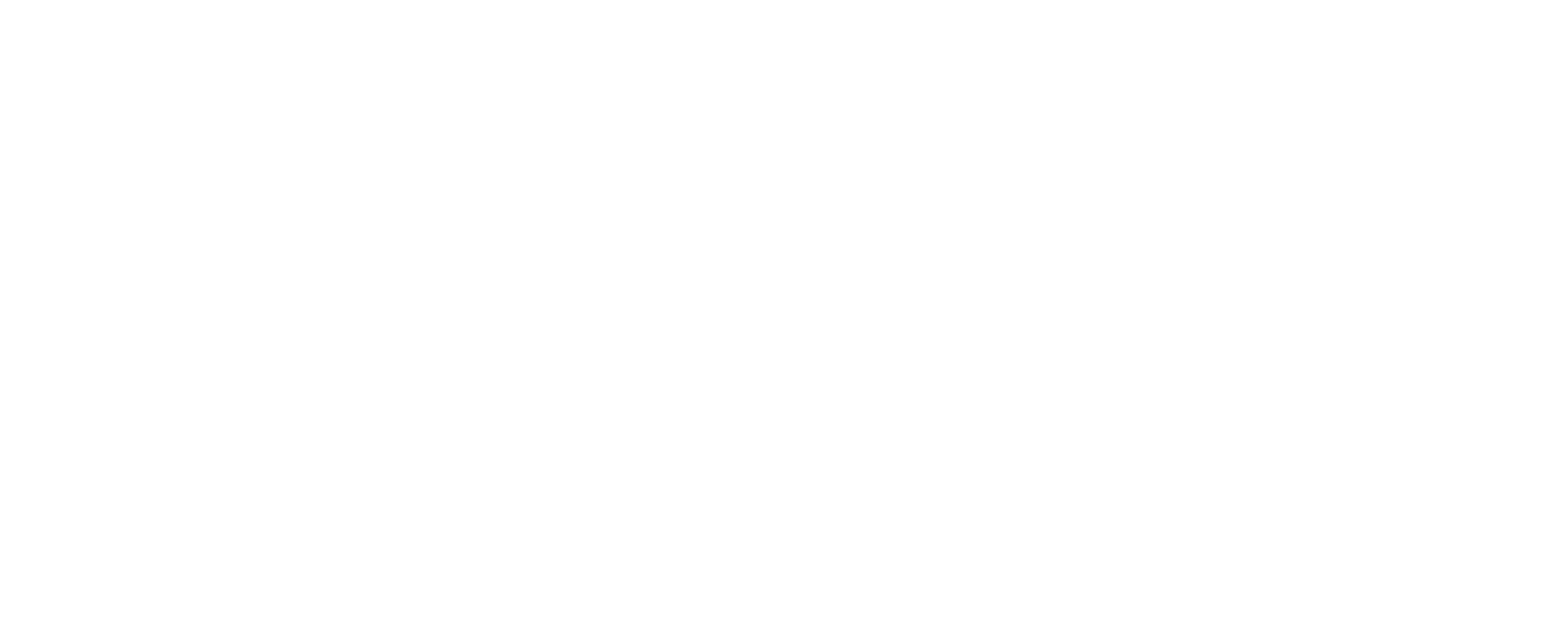
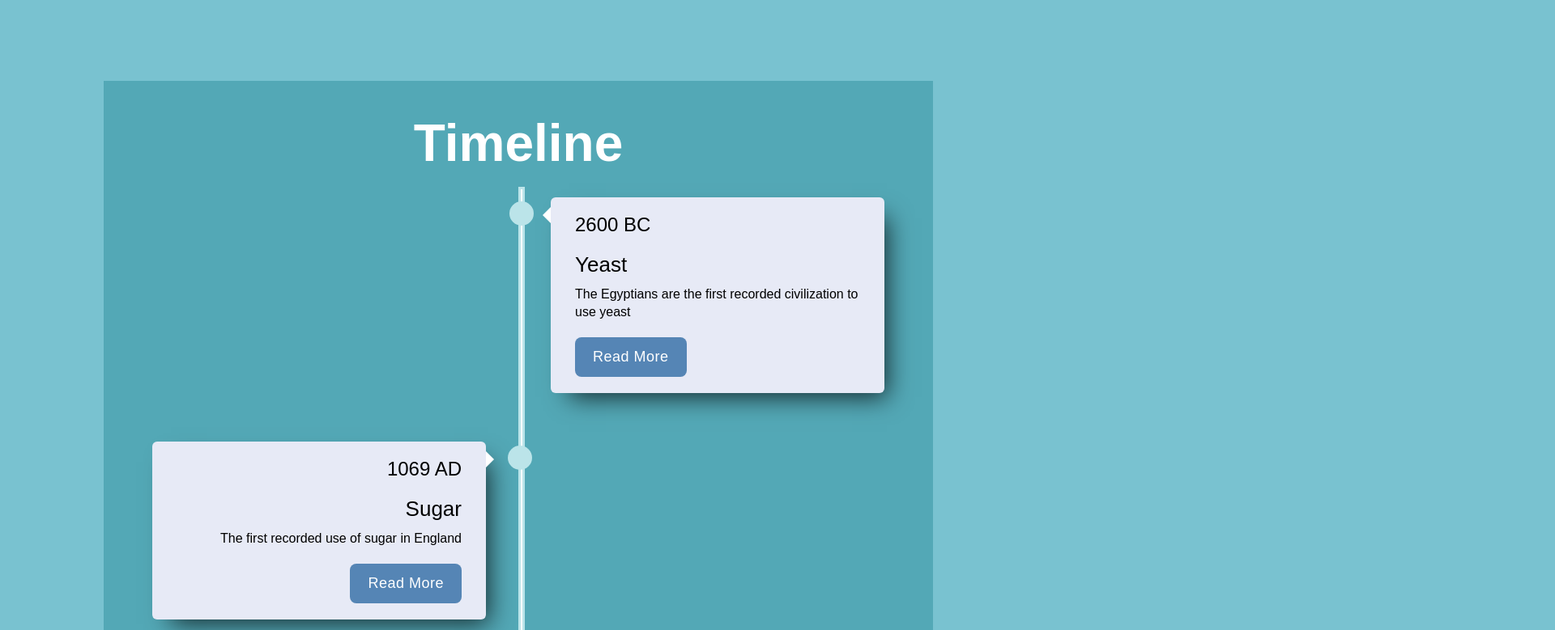
Before and after one commit to black-codher-bootcamp-2022-daly/unit-03-javascript-assessment-daly-group-a, a website with bundled scripts: page index.html in a window 1280 px wide. Shown: the top 779 px of the page at 81% size, 1920 px wide, since content can reach past the window. Built offline with nearby package versions, Linux system fonts and the light colour scheme.

Commit message:
Working on the Onclick Event

```diff
--- /dev/null
+++ b/css/main.css
@@ -0,0 +1,184 @@
+:root {
+    --time-color: #53a8b6;
+    --button-color: #5585b5;
+    --font: sans-serif;
+    --background-color: #79c2d0;
+    --header-color: #bbe4e9;
+  }
+
+  * {
+    margin: 0;
+    padding: 0;
+    box-sizing: border-box;
+  }
+
+  body {
+    background: var(--background-color);
+    font-family: var(--font);
+    display: flex;
+    justify-content: center;
+  }
+
+  .timeline-items {
+    padding-top: 40px;
+    width: 100%;
+    position: relative;
+  }
+
+  .timeline {
+    background: var(--time-color);
+    margin: 100px auto;
+    padding: 20px;
+    position: relative;
+    width: 80vw;
+    max-width: 80vw;
+  }
+
+  .timeline-header {
+    text-align: center;
+    font-weight: 900;
+    font-size: 4rem;
+    color: #ffffff;
+    padding: 20px 5px 20px 5px;
+  }
+
+  .timeline-item {
+    position: relative;
+    width: 50%;
+    padding: 10px 40px;
+    /*background-color:pink;*/
+  }
+
+  /*vertical timeline line*/
+  .timeline::after {
+    content: "";
+    position: absolute;
+    width: 2px;
+    height: 93%;
+    background-color: #fff;
+    border: solid 3px var(--header-color);
+    left: 50%;
+    bottom: 0;
+    top: 6%;
+  }
+
+  .timeline-item {
+    margin-bottom: 40px;
+    width: 50%;
+    position: relative;
+  }
+
+  .timeline-items:last-child {
+    margin-bottom: 0;
+  }
+
+  /*period circles on timeline*/
+  .timeline-item::after {
+    content: "";
+    height: 30px;
+    width: 30px;
+    background-color: var(--header-color);
+    position: absolute;
+    right: -17px;
+    border-radius: 50%;
+    top: 15px;
+    z-index: 1;
+  }
+
+  .timeline-item:nth-child(odd) {
+    text-align: right;
+    left: 0;
+  }
+
+  .timeline-item:nth-child(even) {
+    left: 50%;
+  }
+
+  /*add arrow pointers for left side*/
+  .timeline-item:nth-child(odd)::before {
+    content: " ";
+    height: 0;
+    position: absolute;
+    top: 22px;
+    width: 0;
+    z-index: 1;
+    right: 30px;
+    border: medium solid white;
+    border-width: 10px 0 10px 10px;
+    border-color: transparent transparent transparent white;
+  }
+
+  /*add arrow pointers for right side*/
+  .timeline-item:nth-child(even)::before {
+    content: " ";
+    height: 0;
+    position: absolute;
+    top: 22px;
+    width: 0;
+    z-index: 1;
+    left: 30px;
+    border: medium solid white;
+    border-width: 10px 10px 10px 0;
+    border-color: transparent white transparent transparent;
+  }
+
+  /*fix circles on left side so aligned on timeline vertical line*/
+  .timeline-item:nth-child(even)::after {
+    left: -11px;
+  }
+
+  .timeline-item-date {
+    font-size: 24px;
+    /*color: #eaa023;*/
+    margin: 6px 0 15px;
+    padding-bottom: 50px;
+  }
+
+  .info {
+    padding: 20px 30px;
+    background-color: white;
+    background: #e7eaf6;
+    position: relative;
+    border-radius: 6px;
+    transform:translateX(400%);
+    transition: transform 0.4s ease;
+    box-shadow: 13px 15px 29px -10px rgba(0, 0, 0, 0.75);
+  }
+
+  .info.roll-in {
+    transform: translateX(0);
+  }
+
+  .info h2 {
+    font-size: 26px;
+    /*color: #ffffff;*/
+    margin: 0 0 10px;
+    text-transform: capitalize;
+    font-weight: 500;
+    padding-top: 20px;
+  }
+
+  .info p {
+    /*color: #c8c8c8;*/
+    font-size: 16px;
+    font-weight: 300;
+    line-height: 22px;
+    padding-bottom: 15px;
+  }
+
+  #showButton {
+    cursor: pointer;
+    border: none;
+    background-color: var(--button-color);
+    color: #ffffff;
+    padding: 14px 22px;
+    font-size: 18px;
+    border-radius: 8px;
+    letter-spacing: 0.5px;
+    margin-top: 5px;
+  }
+
+
+  .blur {
+    filter: blur(5px);
+  }
--- a/index.html
+++ b/index.html
@@ -4,9 +4,11 @@
     <meta charset="UTF-8" />
     <meta http-equiv="X-UA-Compatible" content="IE=edge" />
     <meta name="viewport" content="width=device-width, initial-scale=1.0" />
+    <link rel="stylesheet" href="/css/main.css" />
     <title>Timeline Starter</title>
   </head>
   <body>
+    <div class="timeline"></div>
     <script type="module" src="js/index.js"></script>
   </body>
 </html>
--- a/js/index.js
+++ b/js/index.js
@@ -1 +1,78 @@
-import{dates} from './data.js'
+import {dates} from './data.js'
+
+/*1. As a user, I want to see the summary of each historical
+item in a summary card, so that I can see a brief
+introduction of each historical item  (31st October)
+
+-   	Title and a date created (color:  https://palettes.shecodes.io/ )
+-   	The box that contains the summary
+
+*/
+
+const background = document.querySelector('.timeline')
+makeTimeline(dates)
+
+function makeTimeline(timelines){
+    background.innerHTML = ''
+    const headerEl = document.createElement('h2')
+    headerEl.classList.add('timeline-header')
+    headerEl.textContent = 'Timeline'
+    background.appendChild(headerEl)
+
+    timelines.forEach((item) => {
+        const {title, date, fullDescription, image, summary} = item
+
+        const dateEl = document.createElement('div')
+        dateEl.classList.add('timeline-item')
+        const modalElem = document.createElement('div')
+        modalElem.classList.add("modal-container","modal-multi")
+        modalElem.id = "hide"
+        dateEl.innerHTML =`
+                <div class="info">
+                    <span class="timeline-item-date">${date}</span>
+                    <h2 class="timeline-itme-title">${title}</h2>
+                    <p class="timeline-item-summary">${summary} </p>
+                    <button class="timeline-item-more-info" id="showButton">Read More</button>
+                </div>
+        `
+
+        background.appendChild(dateEl)
+    })
+}
+
+// Animation scrolling
+
+const cards = document.querySelectorAll('.info')
+
+window.addEventListener('scroll', checkCards)
+
+checkCards()
+
+function checkCards() {
+    const triggerBottom = window.innerHeight / 5 * 4
+
+    cards.forEach(card => {
+        const cardTop = card.getBoundingClientRect().top
+
+        if(cardTop < triggerBottom){
+            card.classList.add('roll-in')
+        } else {
+            card.classList.remove('roll-in')
+        }
+    })
+}
+
+//WORKING ON CLICK EVENT
+
+const showButton = document
+.querySelector("#showButton")
+.addEventListener("click", clickOnShowButton);
+
+function clickOnShowButton() {
+
+    document.querySelector("#showButton").innerHTML =
+    `<div class= "more-info">
+    <p class = "full-description">${fullDescription}</p>
+    <img class="picture" src="${image}" alt="descriptive image">
+    </div>`
+}
```
